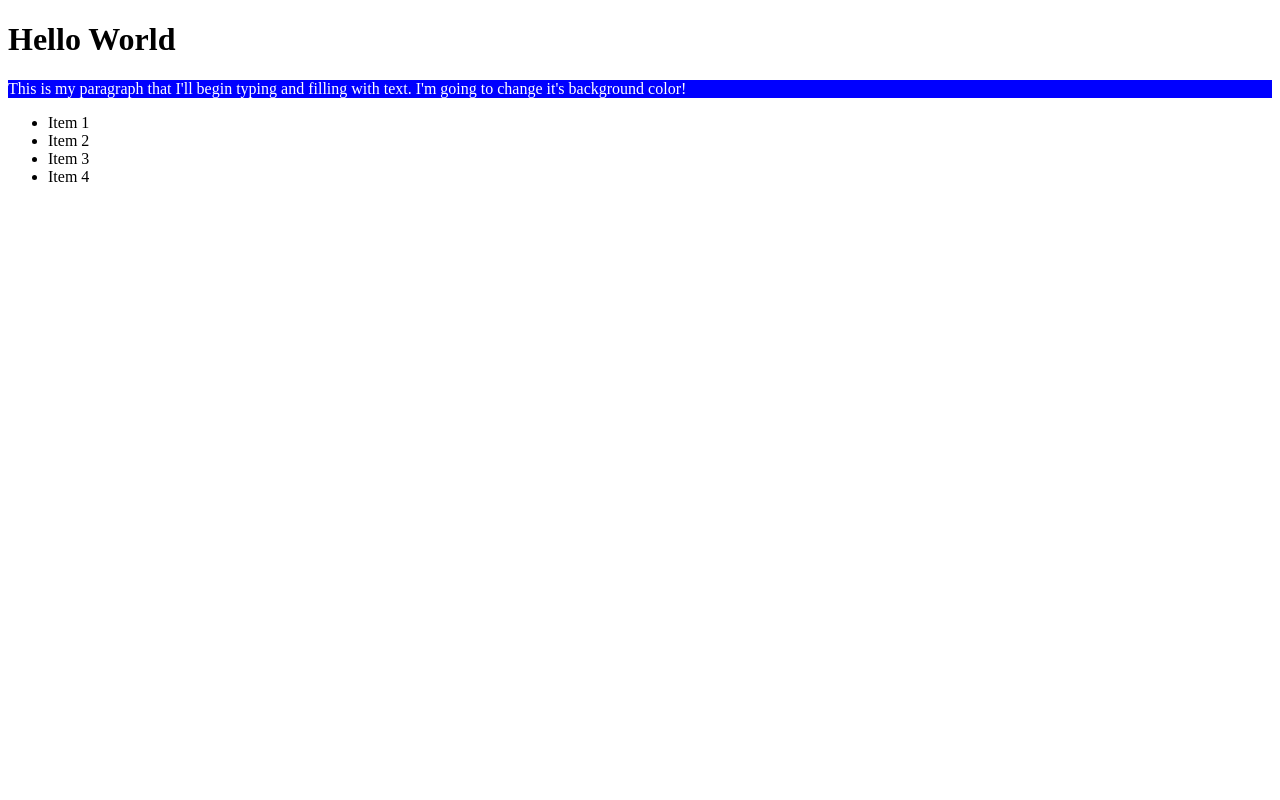
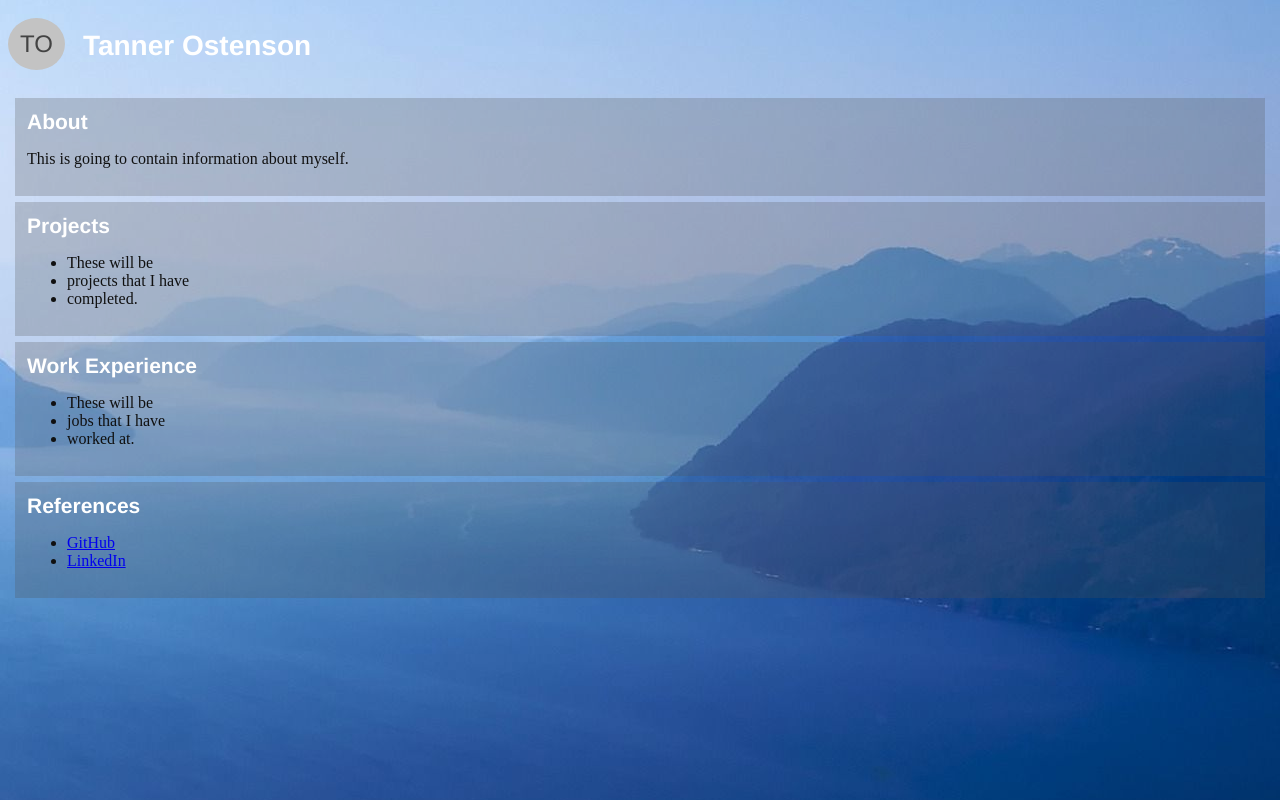
Before and after one commit to iAmTanner/website, a plain HTML site: page index.html in a window 1280 px wide. Drawn offline with Linux system fonts and the light colour scheme.

Commit message:
Added background image and sections

```diff
--- a/index.html
+++ b/index.html
@@ -2,17 +2,52 @@
 <html>
     <link rel="stylesheet" type="text/css" href="style.css">
     <body>
-        <h1>Hello World</h1>
+        <section id="header_section">
+            <div id="to_circle">TO</div>
+            <div id="header_container">
+                <p>Tanner Ostenson</p>
+            </div>
+        </section>
 
-        <p id="first_paragraph">
-            This is my paragraph that I'll begin typing and filling with text. I'm going to change it's background color!
-        </p>
+        <section class="body_section">
+            <div class="section_header">
+                About
+            </div>
+            <p>
+                This is going to contain information about myself.
+            </p>
+        </section>
 
-        <ul>
-            <li>Item 1</li>
-            <li>Item 2</li>
-            <li>Item 3</li>
-            <li>Item 4</li>
-        </ul>
+        <section class="body_section">
+            <div class="section_header">
+                Projects
+            </div>
+            <ul>
+                <li>These will be</li>
+                <li>projects that I have</li>
+                <li>completed.</li>
+            </ul>
+        </section>
+
+        <section class="body_section">
+            <div class="section_header">
+                Work Experience
+            </div>
+            <ul>
+                <li>These will be</li>
+                <li>jobs that I have</li>
+                <li>worked at.</li>
+            </ul>
+        </section>
+
+        <section class="body_section">
+            <div class="section_header">
+                References
+            </div>
+            <ul>
+                <li><a href="https://www.github.com">GitHub</a></li>
+                <li><a href="https://www.linkedin.com">LinkedIn</a></li>
+            </ul>
+        </section>
     </body>
 </html>
--- a/style.css
+++ b/style.css
@@ -1,4 +1,51 @@
-#first_paragraph {
-    background-color: blue;
+body {
+    background-image: url("background.jpg");
+    background-position: right;
+    background-size: auto;
+    margin: 0px;
+    background-repeat: no-repeat;
+}
+
+#header_section {
+    display: block;
+}
+
+#header_container {
+    padding: 2px;
+}
+
+#to_circle {
+    background-color: #c3c3c3;
+    color: #434343;
+    font-size: 24px;
+    padding: 12px;
+    border-radius: 50%;
+    float: left;
+    vertical-align: middle;
+    font-family: Helvetica, Charcoal, sans-serif;
+    margin-top: 18px;
+    margin-left: 8px;
+    margin-right: 18px;
+}
+
+#header_container p {
     color: white;
+    font-size: 28px;
+    margin-left: 18px;
+    font-family: Helvetica, Charcoal, sans-serif;
+    font-weight: bold;
 }
+
+.section_header {
+    color: white;
+    font-family: Helvetica, Charcoal, sans-serif;
+    font-weight: bold;
+    font-size: 21px;
+}
+
+.body_section {
+    padding: 12px;
+    margin: 6px 15px;
+    background-color: rgba(80, 80, 80, 0.25);
+    color: #101010;
+}
```
Also changed, not shown: background.jpg (added).
